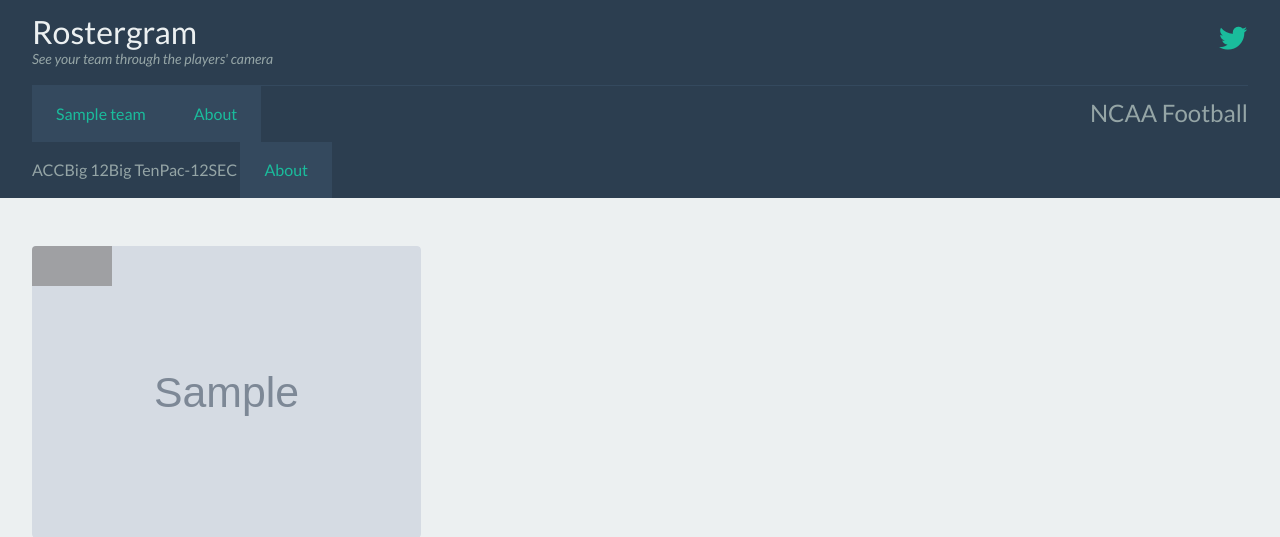
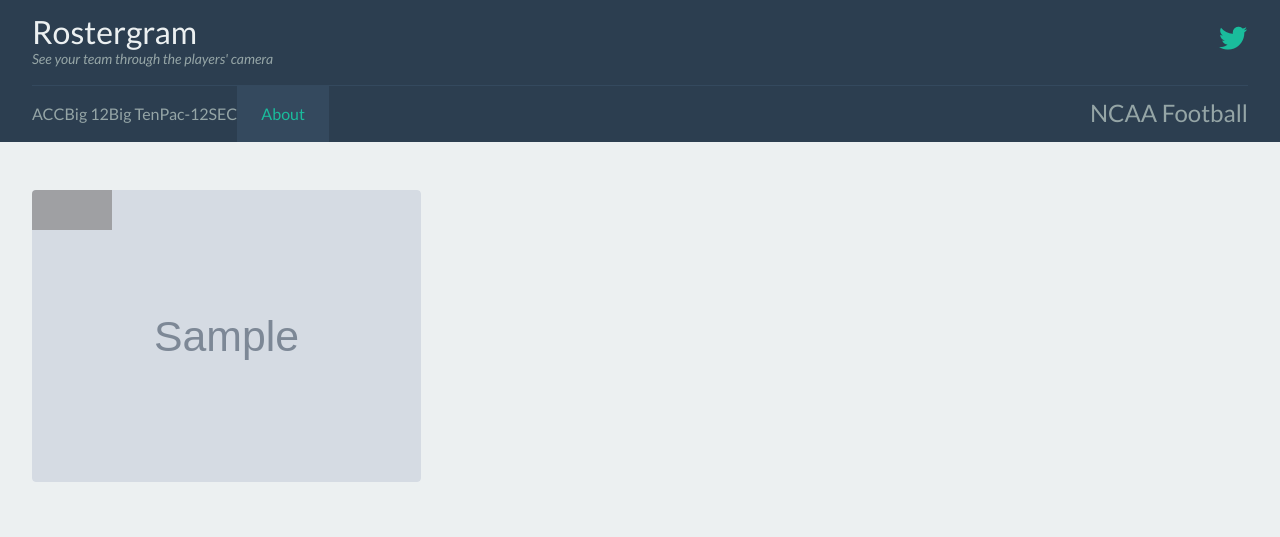
Before and after one commit to AbhishekBiswal/RosterGram, a Flask app: page / in a window 1280 px wide. Shown: the top 537 px of the page. Run offline with Flask 2, Linux system fonts and the light colour scheme; tables that the repository leaves empty hold one stand-in row (values such as "Sample post"); grey boxes marked "Sample" are stand-in pictures; some libraries are stand-ins or nearby versions.

Commit message:
Fixing problems with structure

```diff
--- a/app/templates/frontend.html
+++ b/app/templates/frontend.html
@@ -31,13 +31,6 @@
 
   	<div class="sub-masthead">
       <nav class="menu" role="navigation">
-          <ul>
-          {% for team in db.session.query(Team) %}
-              <li><a href="/team/{{ team.tid }}">{{ team.teamname }}</a>
-          {% endfor %}
-              </li><li><a href="#" class="js--show-about">About</a></li>
-          </ul>
-
           <ul>
             <li><span>ACC</span>
                 <ul>
@@ -73,8 +66,8 @@
                   <li><a href="/team/{{ team.tid }}">{{ team.teamname }}</a></li>
                   {% endfor %}
                 </ul>
-            </li>
-            <li><a href="#" class="js--show-about">About</a></li>
+
+            </li><li><a href="#" class="js--show-about">About</a></li>
           </ul>
       </nav><!-- /nav.menu -->
 
```
